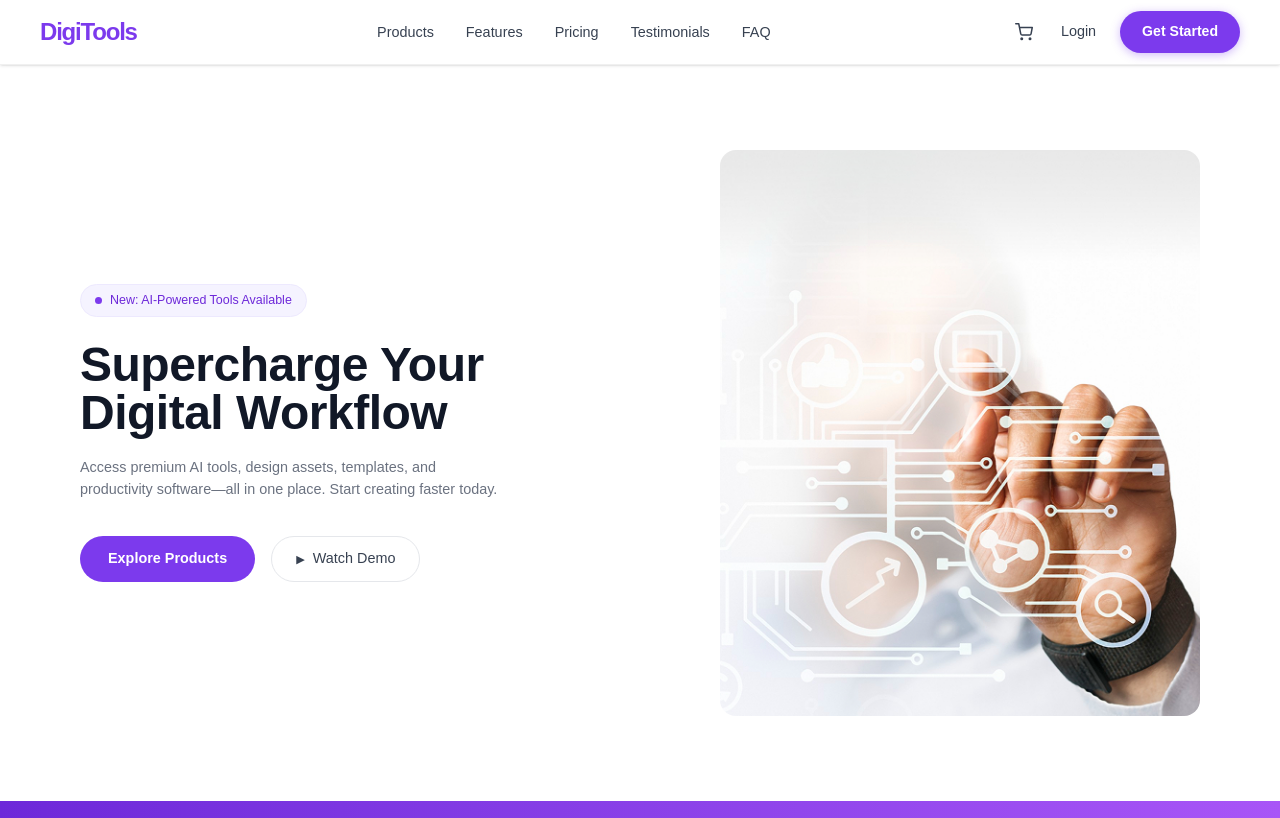
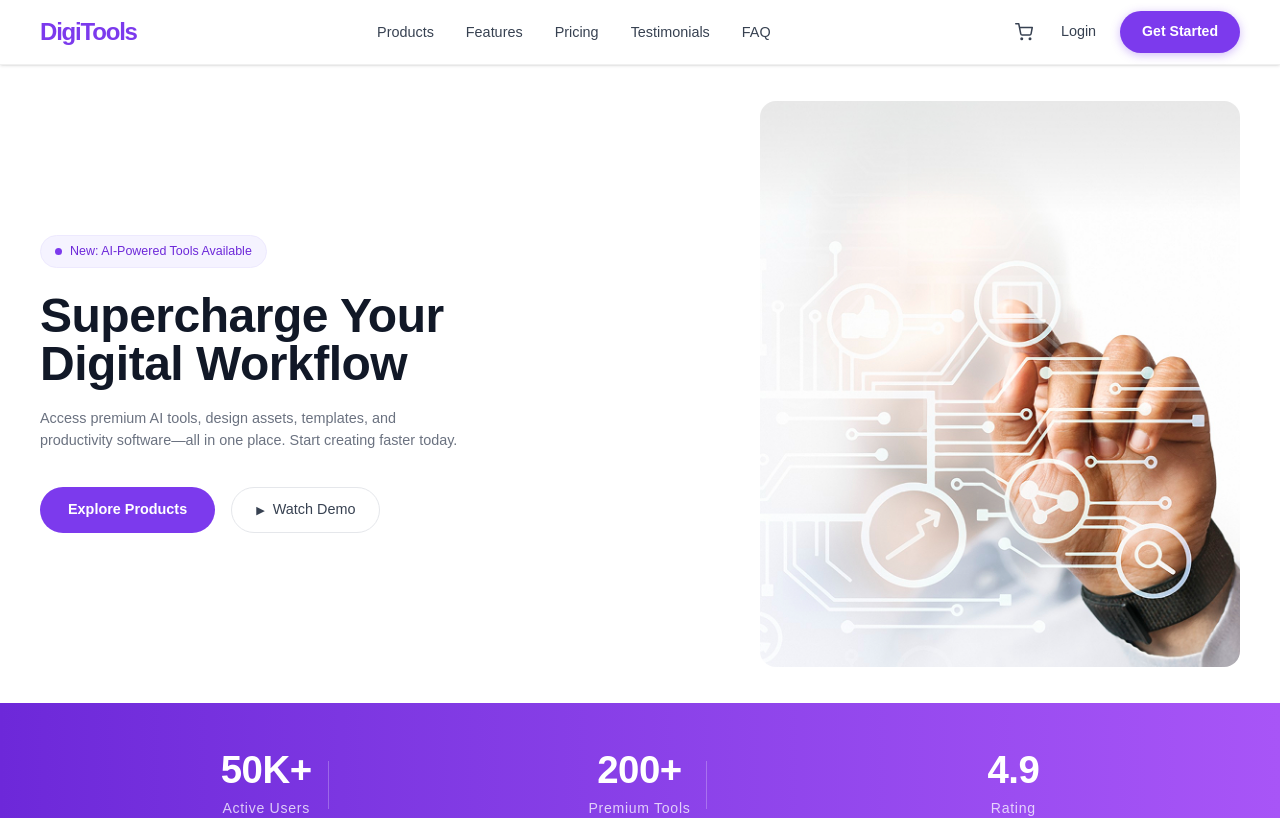
Before and after one commit to Mahathir-Mohammod/DigiTools-Platform, a React (Vite) app: page / in a window 1280 px wide. Shown: the top 818 px of the page. Built offline with nearby package versions, Linux system fonts and the light colour scheme.

Commit message:
adjust the align on the hero section as navber

```diff
--- a/src/Hero/Hero.jsx
+++ b/src/Hero/Hero.jsx
@@ -2,29 +2,25 @@ import bannerImg from "../assets/banner.png";
 
 export default function Hero() {
   return (
-    <section className="flex flex-col lg:flex-row items-center justify-between px-5 py-9 md:px-8 lg:px-20 min-h-[calc(100vh-64px)] bg-white gap-10 overflow-hidden text-center lg:text-left">
+    <section className="bg-white min-h-auto overflow-hidden px-5 md:px-10">
+      <div className="mx-auto flex max-w-7xl flex-col lg:flex-row items-center justify-between py-9 gap-10 text-center lg:text-left h-full">
 
         <div className="flex-1 max-w-[520px]">
-
           <div className="inline-flex items-center gap-2 bg-[#f5f3ff] border border-[#ede9fe] text-[#6d28d9] text-[0.78rem] font-medium px-3.5 py-1.5 rounded-full mb-6 mx-auto lg:mx-0 w-fit">
             <span className="w-[7px] h-[7px] bg-[#7c3aed] rounded-full shrink-0" />
             New: AI-Powered Tools Available
           </div>
-
           <h1 className="text-5xl font-bold text-[#111827] tracking-[-0.5px] mb-5">
             Supercharge Your <br /> Digital Workflow
           </h1>
-
           <p className="text-[0.9rem] text-[#6b7280] max-w-[420px] mb-9 mx-auto lg:mx-0">
             Access premium AI tools, design assets, templates, and productivity
             software—all in one place. Start creating faster today.
           </p>
-
           <div className="flex items-center justify-center lg:justify-start gap-4 flex-wrap">
-          <button className="bg-[#7c3aed] text-white border-none rounded-full px-7 py-3 text-[0.9rem] font-semibold cursor-pointer transition-all duration-200 ease-in hover:bg-[#6d28d9] hover:-translate-y-0.5  active:translate-y-0">
+            <button className="bg-[#7c3aed] text-white border-none rounded-full px-7 py-3 text-[0.9rem] font-semibold cursor-pointer transition-all duration-200 ease-in hover:bg-[#6d28d9] hover:-translate-y-0.5 active:translate-y-0">
               Explore Products
             </button>
-
             <button className="group flex items-center gap-2 bg-transparent text-[#374151] border-[1.5px] border-[#e5e7eb] rounded-full px-6 py-[11px] text-[0.9rem] font-medium cursor-pointer transition-all duration-200 ease-in hover:border-[#7c3aed] hover:text-[#7c3aed] hover:-translate-y-0.5 active:translate-y-0">
               <span className="text-[0.7rem] group-hover:text-[#7c3aed]">&#9654;</span>
               Watch Demo
@@ -39,6 +35,7 @@ export default function Hero() {
             className="w-full max-w-full lg:max-w-[480px] h-auto object-cover rounded-2xl"
           />
         </div>
+      </div>
     </section>
   );
 }
```
Lines whose indentation alone changed are shown as unchanged.
